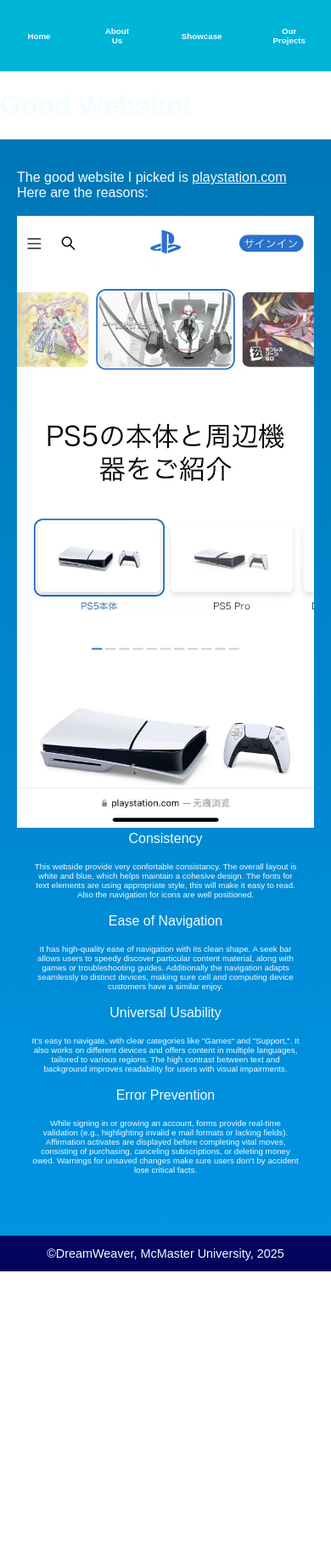
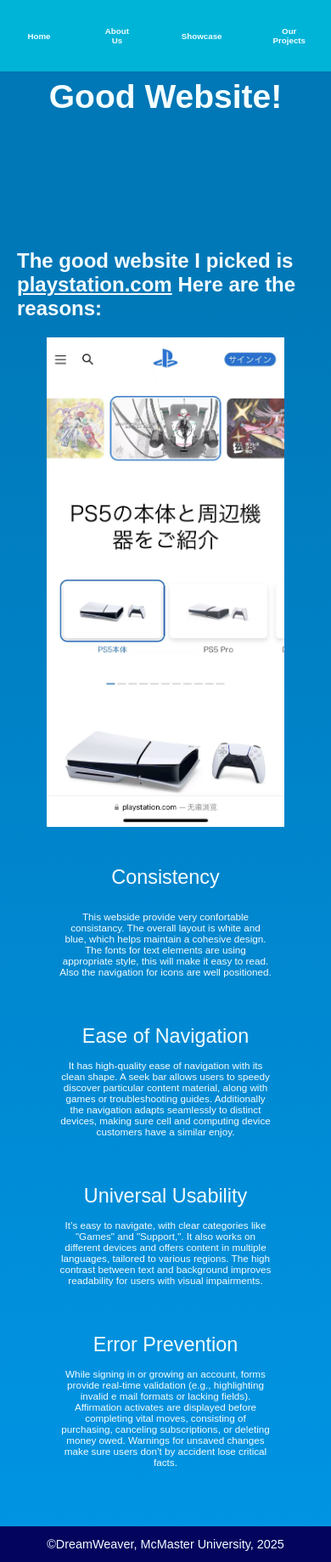
Before and after one commit to YusufTheDev/1XD3-Web-App, a PHP site: page /lab3.2/goodwebsite.html in a window 390 px wide. Shown: the whole page at 85% size. Before the commit the page ends 1496 px from the top, so only its background shows below. Run offline with PHP 8.4, Linux system fonts and the light colour scheme.

Commit message:
udpate css and good web to make goodweb compatilbe

```diff
--- a/css/style.css
+++ b/css/style.css
@@ -128,6 +128,14 @@
     }
 }
 
+.halfscreentile {
+    width: 50%;
+}
+
+.halfhalfscreentile {
+    height: 50%;
+}
+
 .title {
     text-align: center;
     font-size: 3vw;
@@ -146,10 +154,20 @@
     }
 }
 
+.infotitle {
+    font-size: 3vw;
+}
+
 .infotext {
     margin: auto;
     padding: 5%;
     font-size: 1vw;
+}
+
+.largeinfotext {
+    margin: auto;
+    padding: 5%;
+    font-size: 2vw;
 }
 
 
@@ -173,7 +191,7 @@
         font-size: 2.5vw;
     }
 
-    .header{
+    .header {
         font-size: 5vw;
     }
 
@@ -211,6 +229,17 @@
         display: block;
     }
 
+    .halfscreentile {
+        width: 80%;
+        margin-left: 10%;
+        margin-right: 10%;
+    }
+
+    .halfhalfscreentile {
+        margin-top: 15%;
+        height: 35%;
+    }
+
     .infotile {
         width: 60%;
         display: block;
@@ -223,9 +252,19 @@
         font-size: 4vw;
     }
 
+    .infotitle {
+        font-size: 6vw;
+    }
+
     .infotext {
         font-size: 2.5vw;
     }
+
+    .largeinfotext {
+
+        font-size: 3vw;
+    }
+
 
     #entries {
         font-size: 20px;
--- a/lab3.2/goodwebsite.html
+++ b/lab3.2/goodwebsite.html
@@ -21,16 +21,16 @@
             <a class="navlink" href="../showcase.html">Showcase</a>
             <a class="navlink" href="../project.html">Our Projects</a>
         </div>
-        <div id="header">
+        <div class="header">
             <h1 >Good Website!</h1>
         </div>
         <div id="content">
             <div id="info">
-                <div id="title">
-                    <p>The good website I picked is <a href="https://www.playstation.com/ja-jp/"><span
+                <div id="largeinfotext">
+                    <h2>The good website I picked is <a href="https://www.playstation.com/ja-jp/"><span
                                 class="degree">playstation.com</span></a>
                         Here are the reasons:
-                    </p>
+                    </h2>
                 </div>
             </div>
             <div class="fullscreentile">
@@ -40,15 +40,16 @@
                 <div class="halfscreentile">
                     <div class="halfhalfscreentile">
                         <div class="infotitle">Consistency</div>
-                        <p class="infotext">This webside provide very confortable consistancy.
+                        <div class="largeinfotext">
+                            <p></p>This webside provide very confortable consistancy.
                             The overall layout is white and blue, which helps maintain a cohesive design.
                             The fonts for text elements are using appropriate style, this will make it easy to read.
                             Also the navigation for icons are well positioned.
-                        </p>
+                        </div>
                     </div>
                     <div class="halfhalfscreentile">
                         <div class="infotitle">Ease of Navigation</div>
-                        <p class="infotext">
+                        <p class="largeinfotext">
                             It has high-quality ease of navigation with its clean shape.
                             A seek bar allows users to speedy discover particular content material, along with games or
                             troubleshooting guides.
@@ -62,7 +63,7 @@
                 <div class="halfscreentile">
                     <div class="halfhalfscreentile">
                         <div class="infotitle">Universal Usability</div>
-                        <p class="infotext ">It’s easy to navigate, with clear categories like "Games" and "Support,".
+                        <p class="largeinfotext ">It’s easy to navigate, with clear categories like "Games" and "Support,".
                             It also works on different devices and offers content in multiple languages, tailored to
                             various
                             regions.
@@ -72,7 +73,7 @@
                     </div>
                     <div class="halfhalfscreentile">
                         <div class="infotitle">Error Prevention</div>
-                        <p class="infotext">While signing in or growing an account,
+                        <p class="largeinfotext">While signing in or growing an account,
                             forms provide real-time validation (e.g., highlighting invalid e mail formats or lacking
                             fields).
                             Affirmation activates are displayed before completing vital moves,
```
